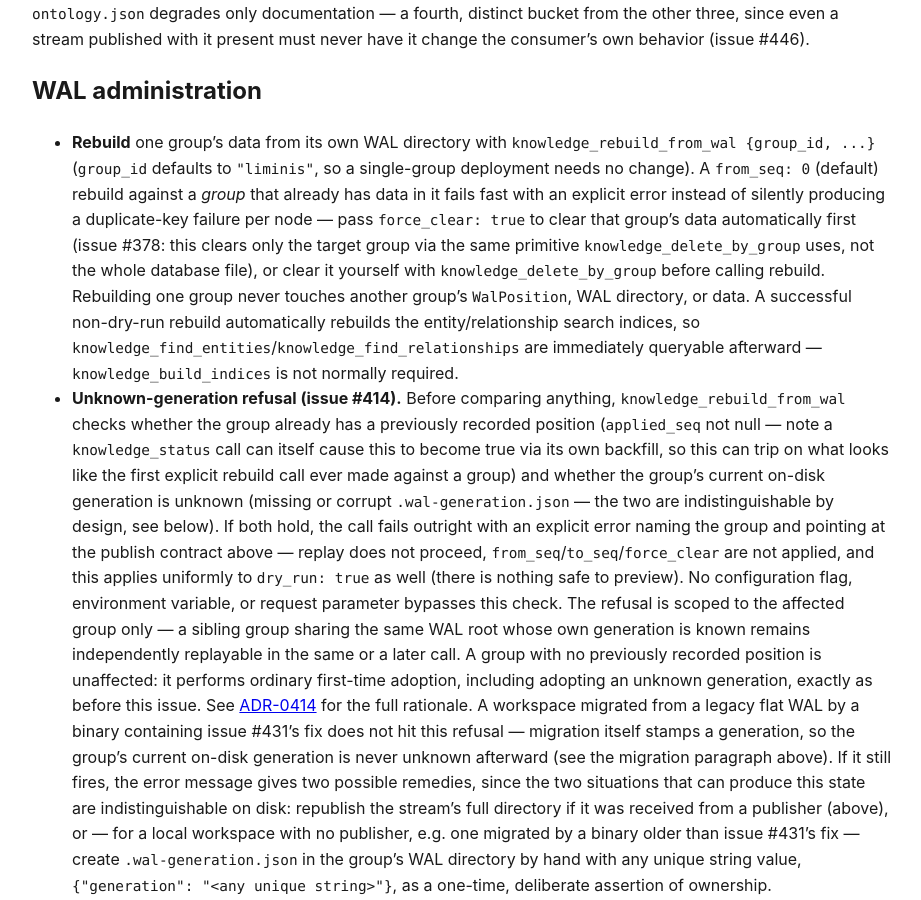
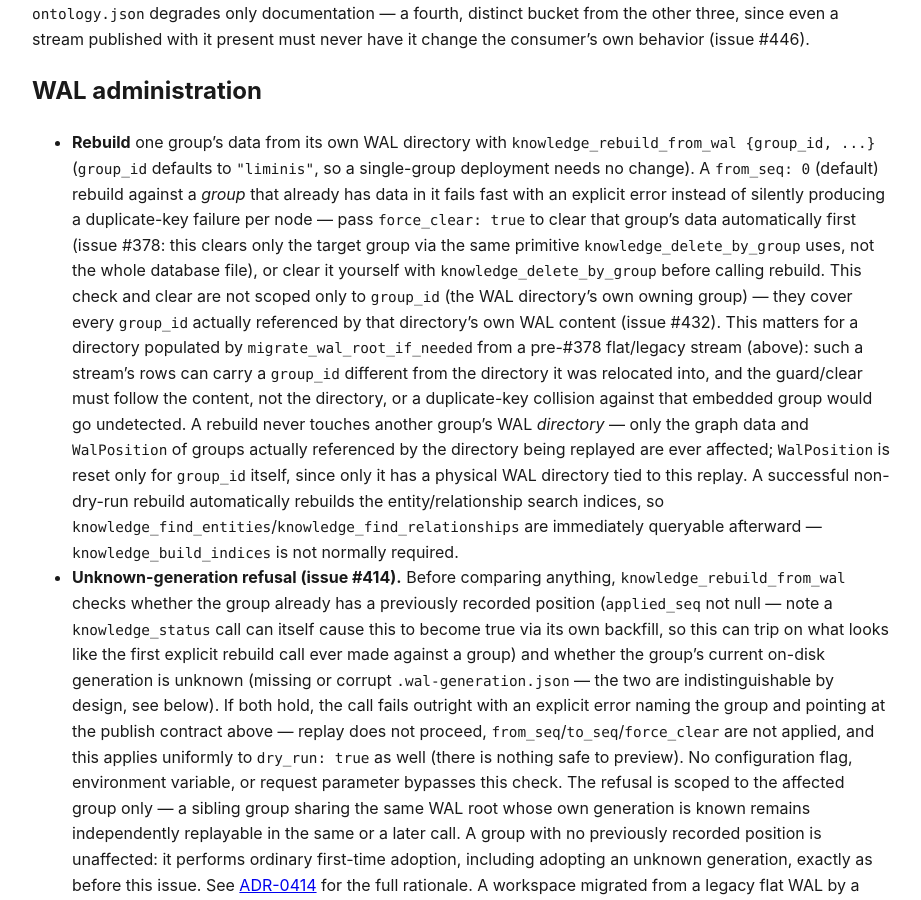
Before and after one commit to verveguy/liminis-context-graph, a Jekyll site: the page built from docs/operations.md, in a window 1280 px wide and 900 px high, scrolled down 2477 px. Shown: the whole window, without its empty margins (178-1099 px from the left). Built offline with Jekyll 4.4.1, drawn with Linux system fonts in a browser that asks for light colours.

Commit message:
docs(operations): correct WAL admin section for multi-group force_clear guard (#432)
The claim that "rebuilding one group never touches another group's
WalPosition, WAL directory, or data" was true before #432's fix but
described the wrong scope: the guard/clear now follows every group_id
actually referenced by the WAL directory's own content, not just its
owning group_id, to handle migrated pre-#378 legacy streams correctly.

```diff
--- a/docs/operations.md
+++ b/docs/operations.md
@@ -111,8 +111,16 @@ have it change the consumer's own behavior (issue #446).
   pass `force_clear: true` to clear that group's data automatically first (issue #378: this
   clears only the target group via the same primitive `knowledge_delete_by_group` uses, not the
   whole database file), or clear it yourself with `knowledge_delete_by_group` before calling
-  rebuild. Rebuilding one group never touches another group's `WalPosition`, WAL directory, or
-  data. A successful non-dry-run rebuild automatically rebuilds the entity/relationship search
+  rebuild. This check and clear are not scoped only to `group_id` (the WAL directory's own owning
+  group) — they cover every `group_id` actually referenced by that directory's own WAL content
+  (issue #432). This matters for a directory populated by `migrate_wal_root_if_needed` from a
+  pre-#378 flat/legacy stream (above): such a stream's rows can carry a `group_id` different from
+  the directory it was relocated into, and the guard/clear must follow the content, not the
+  directory, or a duplicate-key collision against that embedded group would go undetected. A
+  rebuild never touches another group's WAL *directory* — only the graph data and `WalPosition` of
+  groups actually referenced by the directory being replayed are ever affected; `WalPosition` is
+  reset only for `group_id` itself, since only it has a physical WAL directory tied to this
+  replay. A successful non-dry-run rebuild automatically rebuilds the entity/relationship search
   indices, so `knowledge_find_entities`/`knowledge_find_relationships` are immediately queryable
   afterward — `knowledge_build_indices` is not normally required.
 - **Unknown-generation refusal (issue #414).** Before comparing anything, `knowledge_rebuild_from_wal`
```
